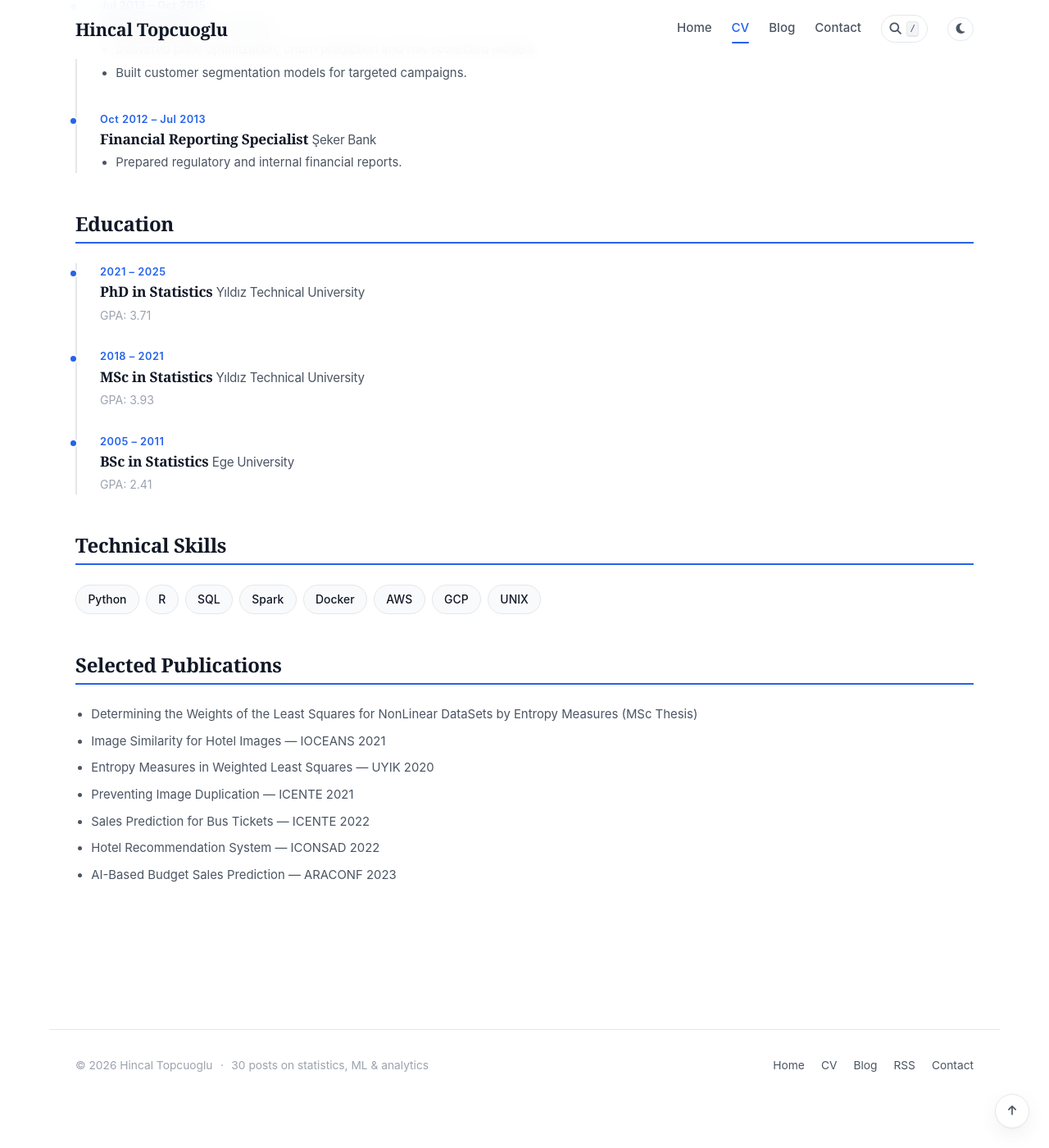
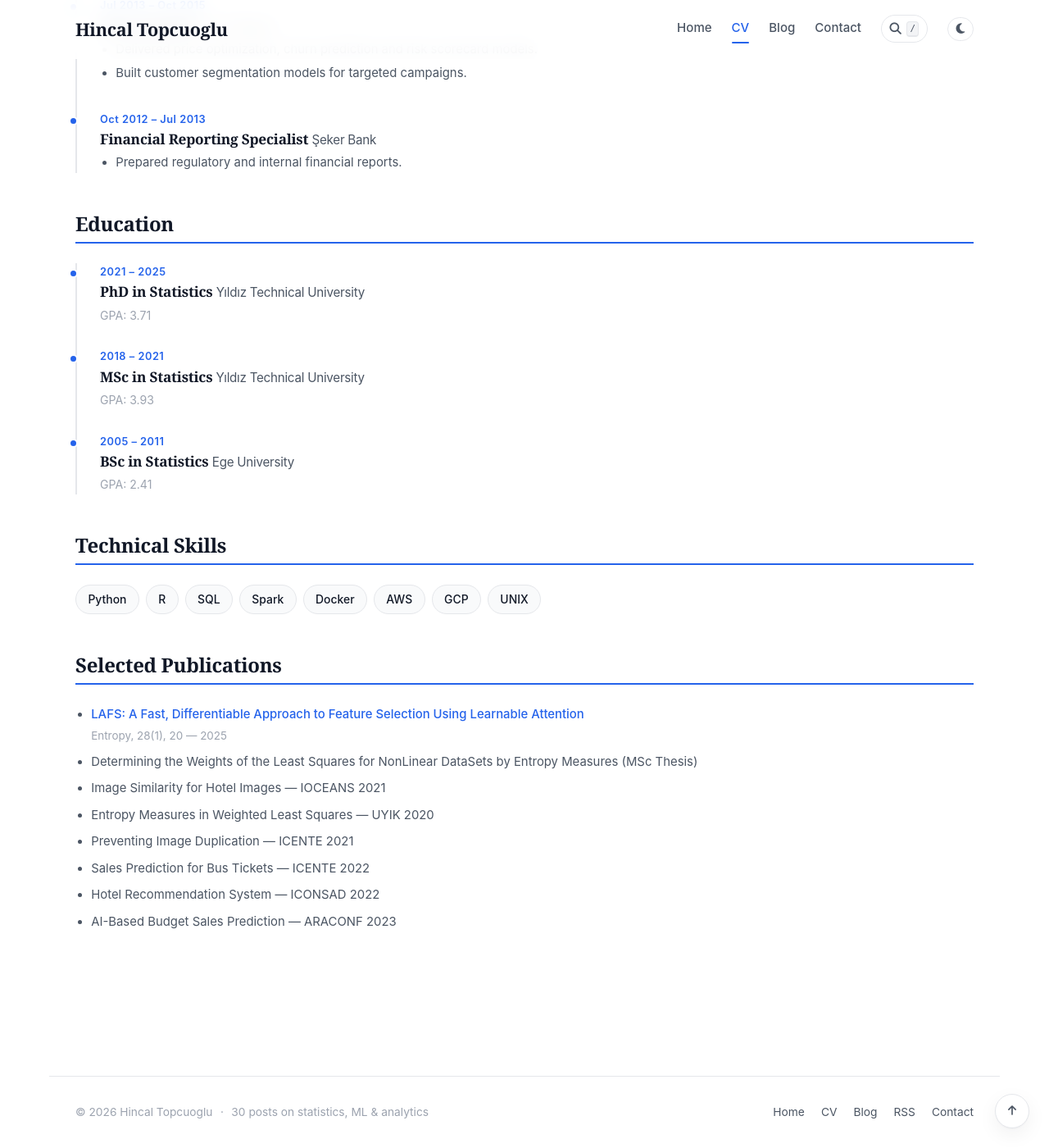
Before and after one commit to hincaltopcuoglu/hincaltopcuoglu.github.io, a Jekyll site: the page built from cv.md, in a window 1280 px wide and 1400 px high, scrolled down 1427 px. Shown: the whole window at 82% size. Built offline with Jekyll 4.4.1, drawn with Linux system fonts in a browser that asks for light colours.

Commit message:
Add the LAFS Entropy paper to the top of the CV publications list
"LAFS: A Fast, Differentiable Approach to Feature Selection Using
Learnable Attention", Entropy 28(1), 20 (2025), DOI 10.3390/e28010020.

The entry links to the MDPI article, opens in a new tab, and shows the
journal citation underneath in muted text.

Co-authored-by: Copilot <223556219+Copilot@users.noreply.github.com>

```diff
--- a/assets/css/style.css
+++ b/assets/css/style.css
@@ -2027,3 +2027,21 @@ kbd {
   font-size: 0.8em;
   color: var(--color-text-soft);
 }
+
+/* ---------- 16. Publication links on the CV ------------------------ */
+.cv-publications a {
+  font-weight: 500;
+  border-bottom: 1px solid transparent;
+  transition: border-color var(--dur) var(--ease);
+}
+
+.cv-publications a:hover {
+  border-bottom-color: var(--color-accent);
+}
+
+.cv-pub-venue {
+  display: block;
+  margin-top: 0.15rem;
+  font-size: 0.84rem;
+  color: var(--color-text-soft);
+}
--- a/cv.md
+++ b/cv.md
@@ -166,6 +166,12 @@ permalink: /cv/
   <section class="cv-section" data-reveal>
     <h2 class="cv-heading">Selected Publications</h2>
     <ul class="cv-publications">
+      <li>
+        <a href="https://www.mdpi.com/1099-4300/28/1/20" target="_blank" rel="noopener">
+          LAFS: A Fast, Differentiable Approach to Feature Selection Using Learnable Attention
+        </a>
+        <span class="cv-pub-venue">Entropy, 28(1), 20 — 2025</span>
+      </li>
       <li>Determining the Weights of the Least Squares for NonLinear DataSets by Entropy Measures (MSc Thesis)</li>
       <li>Image Similarity for Hotel Images — IOCEANS 2021</li>
       <li>Entropy Measures in Weighted Least Squares — UYIK 2020</li>
```
